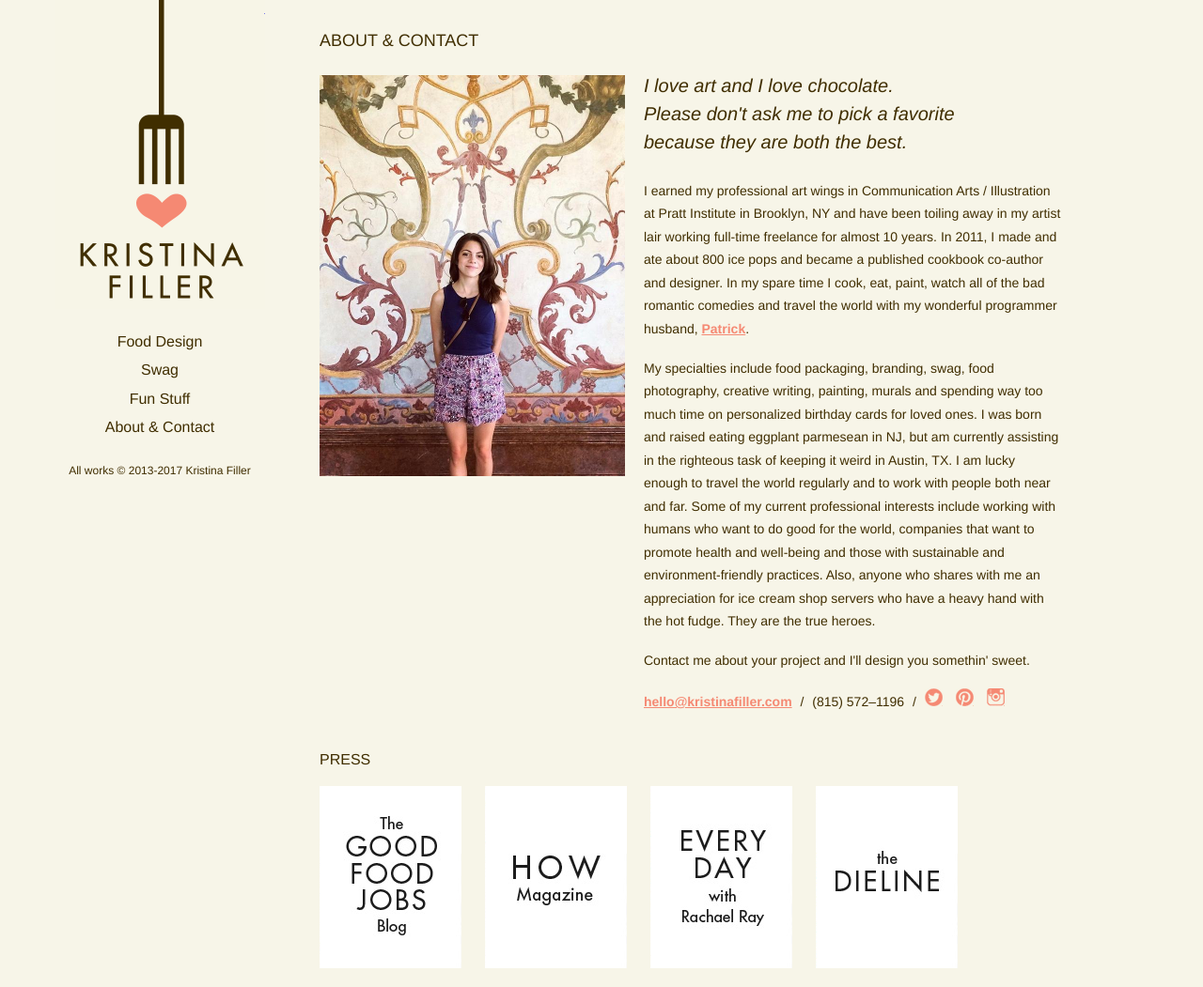
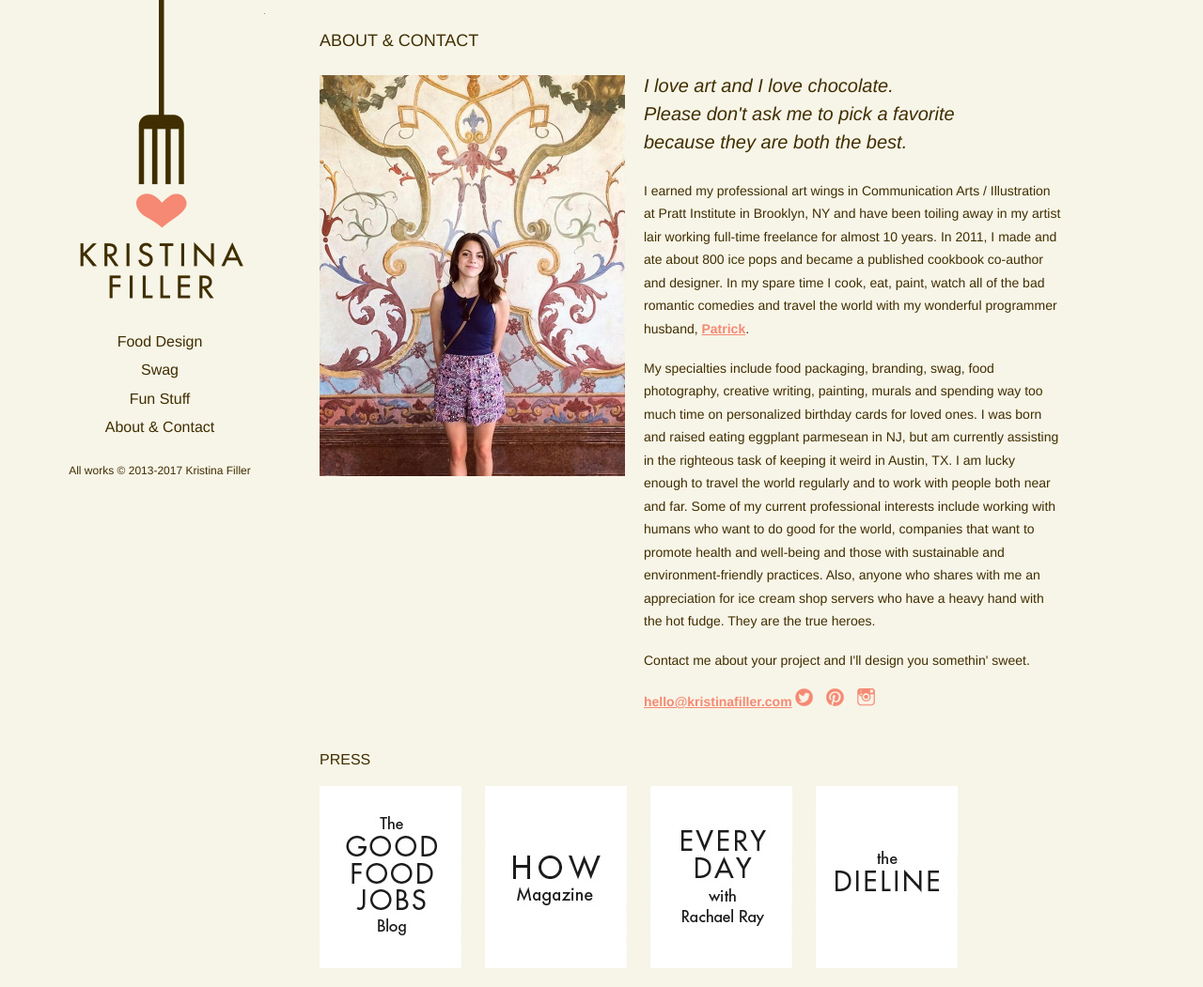
Before and after one commit to pfiller/kristina-filler-dot-com, a Jekyll site: the page 2013-2017/about-contact.html, which Jekyll copies as it is, in a window 1280 px wide and 1051 px high. Shown: the whole window at 94% size. Built offline with Jekyll 4.4.1, drawn with Linux system fonts in a browser that asks for light colours.

Commit message:
Remove phone

```diff
--- a/2013-2017/about-contact.html
+++ b/2013-2017/about-contact.html
@@ -48,7 +48,7 @@
 
 		<p>Contact me about your project and I'll design you somethin' sweet.</p>
 
-		<p><a href="mailto:hello@kristinafiller.com">hello@kristinafiller.com</a> <span class="sep">/</span> (815) 572–1196 <span class="sep">/</span>
+		<p><a href="mailto:hello@kristinafiller.com">hello@kristinafiller.com</a>
 			<a href="https://twitter.com/kristinafiller" class="social-icon twitter">Twitter</a>
 			<a href="http://pinterest.com/kstar810/" class="social-icon pinterest">Pinterest</a>
 			<a href="http://instagram.com/kstar810" class="social-icon instagram">Instagram</a>
```
